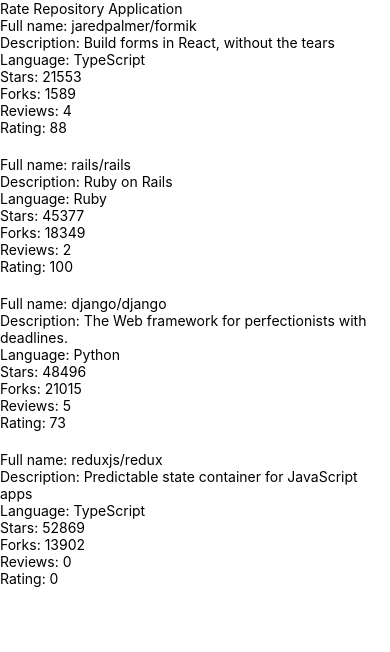
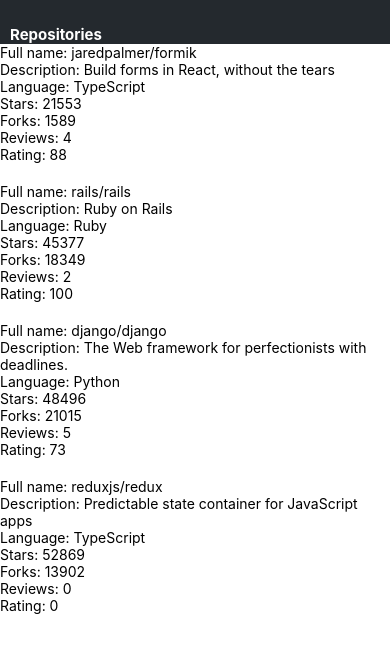
Before and after one commit to aarnipavlidi/rate-repository-app, a React Native app: screen / in a window 390 px wide. Shown: the top 652 px of the page. Built offline with nearby package versions, Linux system fonts and the light colour scheme.

Commit message:
Exercise 10.4: the app bar

```diff
--- /dev/null
+++ b/src/components/AppBar.jsx
@@ -0,0 +1,44 @@
+// This exercise has been commented by Aarni Pavlidi, if you have any questions or suggestions with the code,
+// then please contact me by sending email at me@aarnipavlidi.fi <3
+
+import React from 'react'; // Otetaan käyttöön "react" niminen kirjasto sovelluksen käytettäväksi.
+import Constants from 'expo-constants'; // Otetaan käyttöön "Constants" komponentti => "expo-constants" kirjaston kautta sovelluksen käytettäväksi.
+import { Text, StyleSheet, View, Pressable } from 'react-native'; // Otetaan käyttöön kyseiset komponentit "react-native" kirjaston kautta sovelluksen käytettäväksi.
+
+import styling from '../styling';
+
+// Alustetaan "styles" niminen muuttuja, joka suorittaa kyseisen funktion,
+// jonka kautta se saa käyttöönsä {...} sisällä olevat tyylien arvot.
+const styles = StyleSheet.create({
+  container: {
+    paddingTop: Constants.statusBarHeight,
+    paddingBottom: Constants.statusBarHeight,
+    flexGrow: 1,
+    flexShrink: 1,
+    backgroundColor: styling.appBarContainer.backgroundColor
+  },
+  containerTitle: {
+    marginTop: 25,
+    marginLeft: 10,
+    fontFamily: styling.appBarContainerTitle.title,
+    fontSize: styling.appBarContainerTitle.titleBody,
+    fontWeight: styling.appBarContainerTitle.titleWeight,
+    color: styling.appBarContainerTitle.titleColor
+  }
+});
+
+// Alustetaan "AppBar" niminen komponentti, joka suorittaa {...} sisällä olevat asiat
+// aina kun kyseiseen komponenttiin tehdään viittaus.
+const AppBar = () => {
+  return (
+    <View style={styles.container}>
+      <Pressable onPress={() => console.log('Repositories text was clicked!')}>
+        <Text style={styles.containerTitle}>Repositories</Text>
+      </Pressable>
+    </View>
+  );
+};
+
+
+// Viedään (export) alla oleva komponentti (AppBar) sovelluksen käytettäväksi, jotta esim. "App.js" tiedosto pystyy suorittamaan kyseiset funktiot.
+export default AppBar;
--- a/src/components/Main.jsx
+++ b/src/components/Main.jsx
@@ -6,6 +6,7 @@
 import { Text, StyleSheet, View } from 'react-native'; // Otetaan käyttöön kyseiset komponentit "react-native" kirjaston kautta sovelluksen käytettäväksi.
 
 import RepositoryList from './RepositoryList'; // Tuodaan "RepositoryList" (RepositoryList.jsx) niminen komponentti sovelluksen käytettäväksi.
+import AppBar from './AppBar'; // Tuodaan "AppBar" (AppBar.jsx) niminen komponentti sovelluksen käytettäväksi.
 
 // Alustetaan "styles" niminen muuttuja, joka suorittaa kyseisen funktion,
 // jonka kautta se saa käyttöönsä {...} sisällä olevat tyylien arvot.
@@ -23,8 +24,8 @@
 
   // Komponentti renderöi (...) sisällä olevat asiat takaisin käyttäjälle näkyviin.
   return (
-    <View style={styles.container}>
-      <Text>Rate Repository Application</Text>
+    <View>
+      <AppBar />
       <RepositoryList />
     </View>
   );
--- /dev/null
+++ b/src/styling.js
@@ -0,0 +1,29 @@
+const styling = {
+  colors: {
+    textPrimary: '#24292e',
+    textSecondary: '#586069',
+    primary: '#0366d6',
+  },
+  fontSizes: {
+    body: 14,
+    subheading: 16,
+  },
+  fonts: {
+    main: 'System',
+  },
+  fontWeights: {
+    normal: '400',
+    bold: '700',
+  },
+  appBarContainer: {
+    backgroundColor: '#24292e',
+  },
+  appBarContainerTitle: {
+    title: 'System',
+    titleColor: 'white',
+    titleWeight: '700',
+    titleBody: 15
+  }
+};
+
+export default styling;
```
